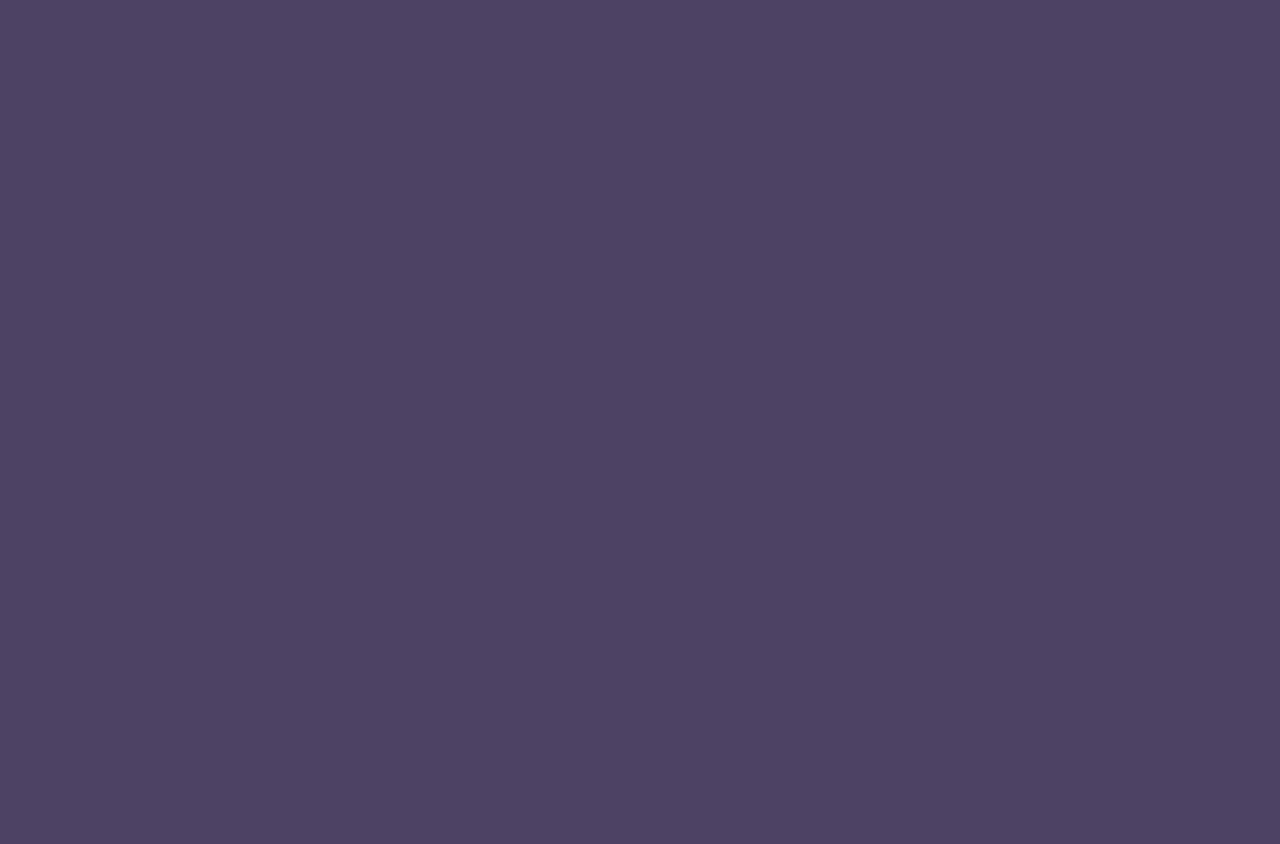
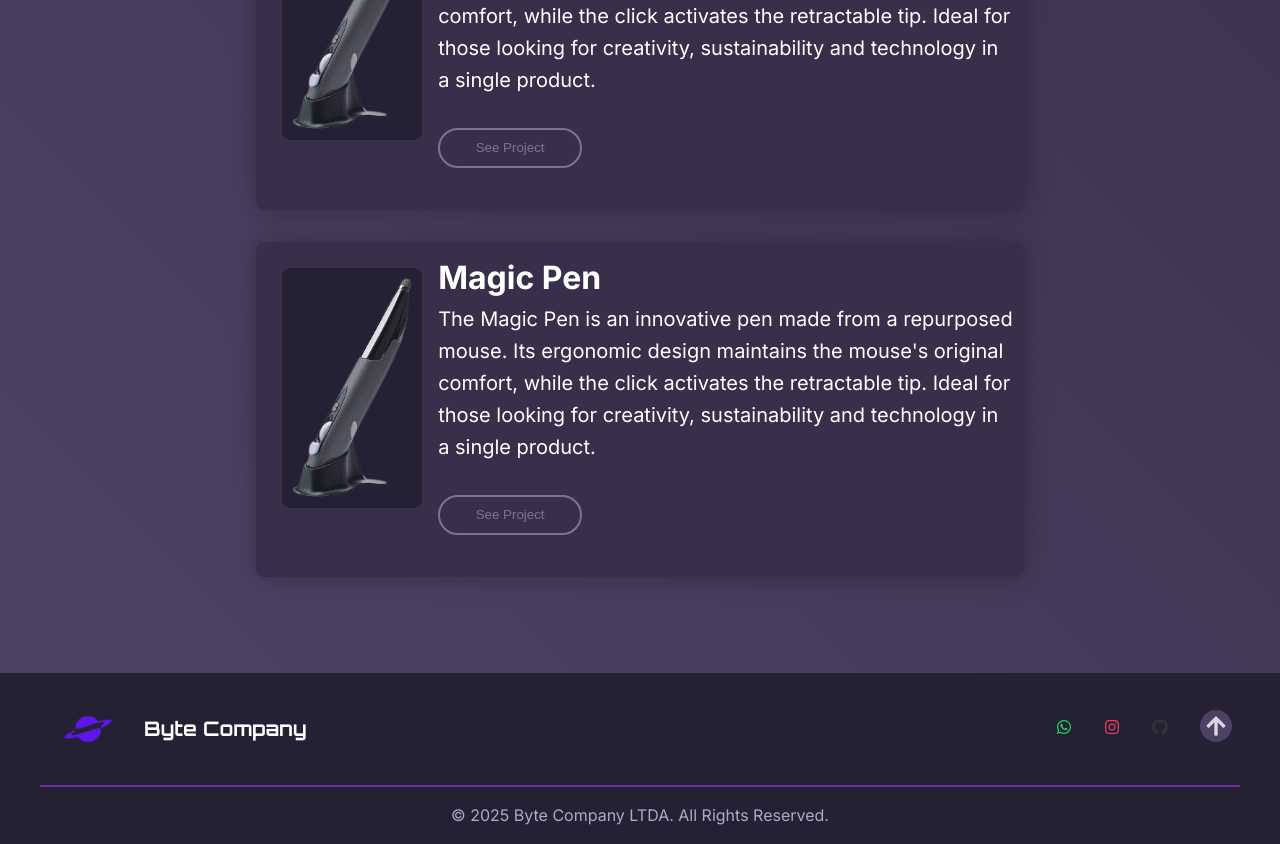
Before and after one commit to Ivozeraa/Byte-Company-LTDA, a React (Create React App) app: page / in a window 1280 px wide. Shown: the part 1440-2284 px from the top of the page. Before the commit the page ends 912 px from the top, so only its background shows below. Built offline with nearby package versions, Linux system fonts and the light colour scheme.

Commit message:
little adds

```diff
--- a/package.json
+++ b/package.json
@@ -7,6 +7,7 @@
     "react": "^19.0.0",
     "react-dom": "^19.0.0",
     "react-icons": "^5.4.0",
+    "react-magic": "^0.2.4",
     "react-scripts": "5.0.1",
     "web-vitals": "^4.2.4"
   },
--- a/src/App.js
+++ b/src/App.js
@@ -1,5 +1,8 @@
 import { Header } from "./components/Header";
 import { Footer } from "./components/Footer"
+import { Product } from "./components/Product";
+
+import magicPen from "./assets/magicPen.png"
 
 import { Button } from "./components/Button"
 
@@ -20,14 +23,36 @@ export function App() {
             backgroundImage: `linear-gradient(to right, rgba(0, 0, 0, 0.75), rgba(0, 0, 0, 0.16)), url(${Banner1})`,
           }}
         >
-          <strong className={S.titleContent}>
+          <strong>
             Innovation that turns ideas into solutions
           </strong>
 
-          <p className={S.pContent}>
+          <p>
           At Byte Company, we focus on creating innovative hardware solutions that blend technology and functionality. Our goal is to transform ideas into efficient, affordable products that improve people's lives. By approaching challenges practically, we aim to deliver solutions that are both accessible and impactful, always exploring new possibilities for the future.          </p>
 
           <Button buttonContent="Learn More" targetClass="Footer"/>
+
+        </article>
+
+        <article className={S.content2} id="projects">
+          <strong style={{fontSize: '2rem'}}>Projects</strong>
+          <Product
+            imgProduct={magicPen}
+            strongProduct="Magic Pen"
+            pProduct="The Magic Pen is an innovative pen made from a repurposed mouse. Its ergonomic design maintains the mouse's original comfort, while the click activates the retractable tip. Ideal for those looking for creativity, sustainability and technology in a single product."/>
+
+          <Product
+            imgProduct={magicPen}
+            strongProduct="Magic Pen"
+            pProduct="The Magic Pen is an innovative pen made from a repurposed mouse. Its ergonomic design maintains the mouse's original comfort, while the click activates the retractable tip. Ideal for those looking for creativity, sustainability and technology in a single product."/>
+
+          <Product
+            imgProduct={magicPen}
+            strongProduct="Magic Pen"
+            pProduct="The Magic Pen is an innovative pen made from a repurposed mouse. Its ergonomic design maintains the mouse's original comfort, while the click activates the retractable tip. Ideal for those looking for creativity, sustainability and technology in a single product."/>
+        </article>
+
+        <article className={S.content3} id="about">
 
         </article>
       </main>
--- a/src/App.module.css
+++ b/src/App.module.css
@@ -6,14 +6,27 @@
     padding: 10rem 5rem;
   }
 
-  .titleContent {
+  .content strong {
     font-size: 2rem;
   }
 
-  .pContent{
-    margin: 2rem;
+  .content p{
     width: 50%;
     border-radius: 8px;
     padding: 0.875rem;
 
   }
+
+  .content2 {
+    background: linear-gradient(45deg, var(--gray-500), var(--gray-600));
+    width: 100%;
+    padding: 5rem;
+    display: flex;
+    flex-direction: column;
+    align-items: center;
+
+  }
+
+.content2 strong{
+  font-size: 2rem;
+}
--- a/src/components/Footer.jsx
+++ b/src/components/Footer.jsx
@@ -28,6 +28,7 @@ export function Footer() {
 
     return (
         <footer className={S.footer} id="footer">
+          <div class={S.part1}>
             <div className={S.container}>
                 <div className={S.company}>
                     <img src={logoByte} />
@@ -39,11 +40,16 @@ export function Footer() {
                 <ul className={S.ul}>
                     <li className={S.li}><FaWhatsapp className={S.whatsappIcon} /></li>
                     <li className={S.li}><a href="#"><FaInstagram className={S.instagramIcon} /></a></li>
-                    <li className={S.li}><a href="#"><FaGithub className={S.githubIcon} /></a></li>
+                    <li className={S.li}><a href="https://github.com/Erik3331/Byte-Company-LTDA"><FaGithub className={S.githubIcon} /></a></li>
                     <li className={S.li}><a href="#header"><FaArrowUp className={S.arrowUpIcon} /></a></li>
                 </ul>
             </div>
 
+          </div>
+
+          <div className={S.part2}>
+              <p>© 2025 Byte Company LTDA. All Rights Reserved.</p>
+          </div>
         </footer>
     )
 }
--- a/src/components/Nav.jsx
+++ b/src/components/Nav.jsx
@@ -26,10 +26,10 @@ export function Nav() {
     <nav className={S.nav}>
       <ul className={S.ul}>
         <li className={S.li}>
-          <a className={S.a} href="#">Projects</a>
+          <a className={S.a} href="#projects">Projects</a>
         </li>
         <li className={S.li}>
-          <a className={S.a} href="#">About</a>
+          <a className={S.a} href="#about">About</a>
         </li>
         <li className={S.li}>
           <a className={S.a} href="#footer">Contacts</a>
--- /dev/null
+++ b/src/components/Product.jsx
@@ -0,0 +1,19 @@
+import S from "./styles/Product.module.css";
+import { Button } from "./Button";
+
+export function Product({ imgProduct, strongProduct, pProduct, buttonContent }) {
+    return (
+        <div className={S.project}>
+            <img src={imgProduct} alt={strongProduct}className={S.img}/>
+            <div className={S.description}>
+                <strong>{strongProduct}</strong>
+                <p>{pProduct}</p>
+                <Button
+                    buttonContent="See Project"
+                    style={{ margin: '3rem' }}
+                />
+
+            </div>
+        </div>
+    );
+}
--- a/src/components/styles/Button.module.css
+++ b/src/components/styles/Button.module.css
@@ -1,5 +1,6 @@
 .button{
     background-color: transparent;
+    margin: 2rem 0;
     width: 25%;
     height: 2.5rem;
     color: var(--gray-300);
--- a/src/components/styles/Footer.module.css
+++ b/src/components/styles/Footer.module.css
@@ -1,9 +1,26 @@
 .footer{
+    background: var(--gray-700);
+    display: flex;
+    flex-direction: column;
+}
+
+.part1{
     display: flex;
     align-items: center;
     justify-content: space-between;
-    background: var(--gray-700);
     padding: 0 2rem;
+}
+
+.part2{
+    display: flex;
+    justify-content: center;
+    margin: 0 2.5rem;
+    padding: 1rem;
+    border-top: 2px solid var(--purple-200);
+    color: var(--gray-200);
+    p{
+        font-size: 1rem;
+    }
 }
 
 .container{
@@ -24,6 +41,7 @@
 
 .ul{
     display: flex;
+    align-items: center;
     list-style: none;
 }
 
@@ -42,3 +60,27 @@
   .githubIcon {
     color: #333; /* Cor do GitHub */
   }
+
+  .arrowUpIcon{
+    color: var(--gray-100);
+    font-size: 2rem;
+    padding: 5px;
+    background-color: var(--gray-500);
+    border-radius: 20px;
+  }
+
+.whatsappIcon,
+.instagramIcon,
+.githubIcon,
+.arrowUpIcon{
+    transition: scale 0.2s ease, background-color 0.2s ease;
+}
+
+.whatsappIcon:hover,
+.instagramIcon:hover,
+.githubIcon:hover,
+.arrowUpIcon:hover {
+    scale: 1.2;
+    color: white;
+    cursor: pointer;
+}
--- a/src/components/styles/Nav.module.css
+++ b/src/components/styles/Nav.module.css
@@ -21,16 +21,16 @@
     content: "";
     position: absolute;
     bottom: 0;
-    left: 50%;
+    right: 100%;
     width: 0;
     height: 2px;
-    background-color: var(--gray-200);
-    transition: width 0.3s ease, left 0.3s ease;
+    background-color: var(--gray-300);
+    transition: width 0.3s ease, right 0.3s ease;
   }
 
   .li:hover::after {
     width: 100%;
-    left: 0;
+    right: 0;
   }
 
   .a {
--- /dev/null
+++ b/src/components/styles/Product.module.css
@@ -0,0 +1,21 @@
+.project{
+    display: flex;
+    width: 48rem;
+    background-color: var(--gray-600);
+    padding: 10px;
+    border-radius: 8px;
+    margin: 1rem;
+    box-shadow: 1px 1px 25px rgba(0, 0, 0, 0.25);
+  }
+
+.description strong{
+  font-size: 1.6rem;
+}
+
+.img{
+    height: 15rem;
+    margin: 1rem;
+    background-color: var(--gray-700);
+    padding: 10px;
+    border-radius: 8px;
+}
--- a/src/global.css
+++ b/src/global.css
@@ -21,7 +21,6 @@
     margin: 0;
     padding: 0;
     box-sizing: border-box;
-    scrollbar-width: none;
   }
 
   body {
```
Also changed, not shown: src/assets/magicPen.png (added), 1 other file (tests, documents, lock files or other folders).
